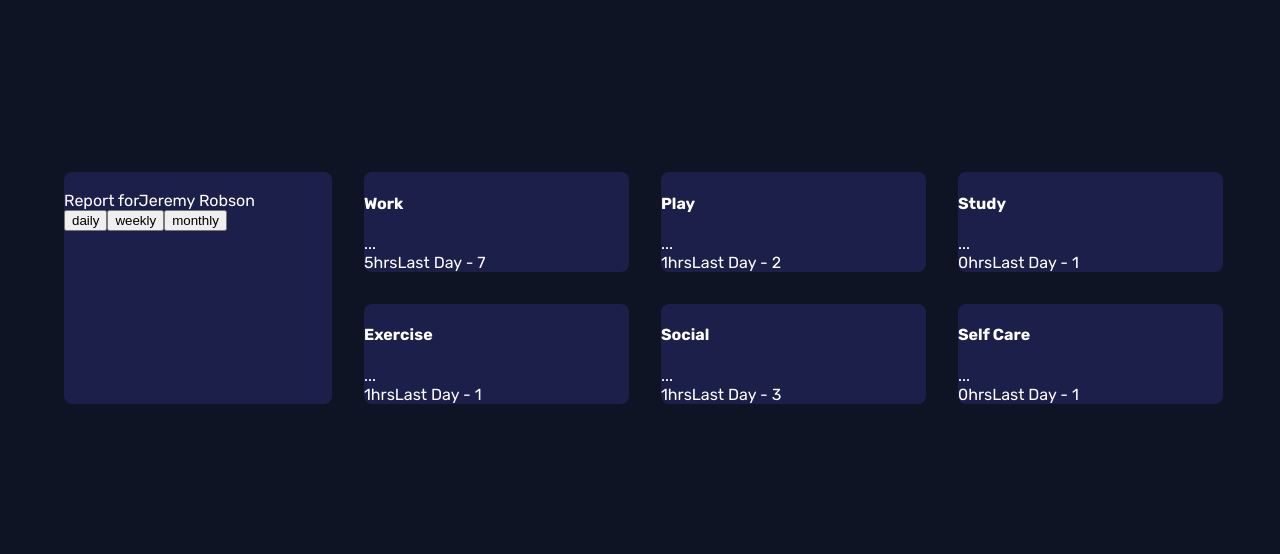
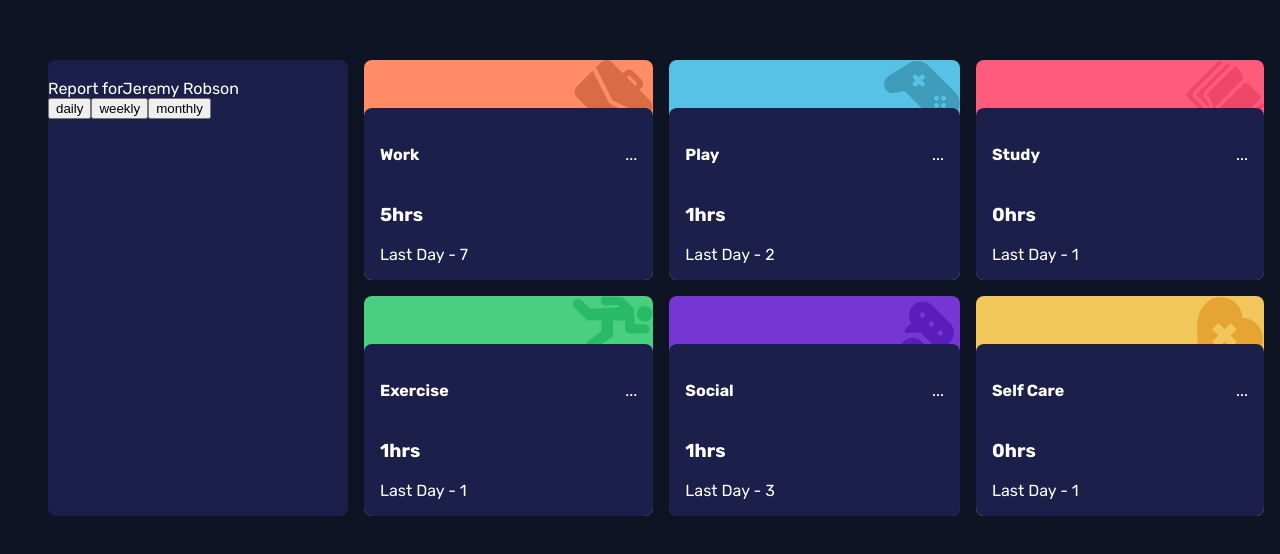
Before and after one commit to vhetet/frontend-mentor-time-tracking-dashboard, a React (Create React App) app: page / in a window 1280 px wide. Shown: the part 120-674 px from the top of the page. Built offline with nearby package versions, Linux system fonts and the light colour scheme.

Commit message:
update card styles

```diff
--- a/src/App.js
+++ b/src/App.js
@@ -124,18 +124,18 @@ function App() {
       </div>
       <div className="tracker">
         {data.map((c) => (
-          <div className="card" key={c.title}>
+          <div key={c.title} className={`card ${c.title.toLocaleLowerCase().replace(' ', '-')}`}>
+            <div className="card-content">
               <div className="title">
                 <h4>{c.title}</h4>
                 <span className="options">...</span>
               </div>
               <div className="info">
-              <span className="current">
-                {c.timeframes["daily"].current}hrs
-              </span>
+                <h3 className="current">{c.timeframes["daily"].current}hrs</h3>
                 <span className="previous">
                   Last Day - {c.timeframes["daily"].previous}
                 </span>
+              </div>
             </div>
           </div>
         ))}
--- a/src/App.scss
+++ b/src/App.scss
@@ -1,19 +1,83 @@
-@import './index.scss';
+@import "./index.scss";
 
 .App {
   display: inline-grid;
   grid-template-columns: 25% 75%;
   width: 1200px;
+  column-gap: 1rem;
 
-  .card, .profile {
+  .profile {
     background-color: $dark-blue;
-    border-radius: .5rem;
-    margin: 1rem;
+    border-radius: 0.5rem;
+  }
+
+  .card-content {
+    background-color: $dark-blue;
+    border-radius: 0.5rem;
   }
 
   .tracker {
     display: grid;
-    grid-template-columns: 33% 33% 33%;
-    grid-template-rows: 50% 50%;
+    grid-template-columns: auto auto auto;
+    grid-template-rows: auto auto;
+    column-gap: 1rem;
+    row-gap: 1rem;
+
+    .card {
+      border-radius: 0.5rem;
+
+      &.work {
+        background-image: url("./assets/images/icon-work.svg");
+        background-repeat: no-repeat;
+        background-color: $work;
+        background-position: top right;
+      }
+
+      &.play {
+        background-image: url("./assets/images/icon-play.svg");
+        background-repeat: no-repeat;
+        background-color: $play;
+        background-position: top right;
+      }
+
+      &.study {
+        background-image: url("./assets/images/icon-study.svg");
+        background-repeat: no-repeat;
+        background-color: $study;
+        background-position: top right;
+      }
+
+      &.exercise {
+        background-image: url("./assets/images/icon-exercise.svg");
+        background-repeat: no-repeat;
+        background-color: $exercise;
+        background-position: top right;
+      }
+
+      &.social {
+        background-image: url("./assets/images/icon-social.svg");
+        background-repeat: no-repeat;
+        background-color: $social;
+        background-position: top right;
+      }
+
+      &.self-care {
+        background-image: url("./assets/images/icon-self-care.svg");
+        background-repeat: no-repeat;
+        background-color: $self-care;
+        background-position: top right;
+      }
+    }
+
+    .card-content {
+      padding: 1rem;
+      margin-top: 3rem;
+
+      .title {
+        display: flex;
+        justify-content: space-between;
+        align-items: center;
+      }
+    }
   }
 }
--- a/src/index.scss
+++ b/src/index.scss
@@ -2,12 +2,12 @@
 
 $blue: hsl(246, 80%, 60%);
 
-$light-red: hsl(15, 100%, 70%);
-$soft-blue: hsl(195, 74%, 62%);
-$light-red: hsl(348, 100%, 68%);
-$lime-green: hsl(145, 58%, 55%);
-$violet: hsl(264, 64%, 52%);
-$soft-orange: hsl(43, 84%, 65%);
+$work: hsl(15, 100%, 70%);
+$play: hsl(195, 74%, 62%);
+$study: hsl(348, 100%, 68%);
+$exercise: hsl(145, 58%, 55%);
+$social: hsl(264, 64%, 52%);
+$self-care: hsl(43, 84%, 65%);
 
 // ### Neutral
 
```
Lines whose indentation alone changed are shown as unchanged.
